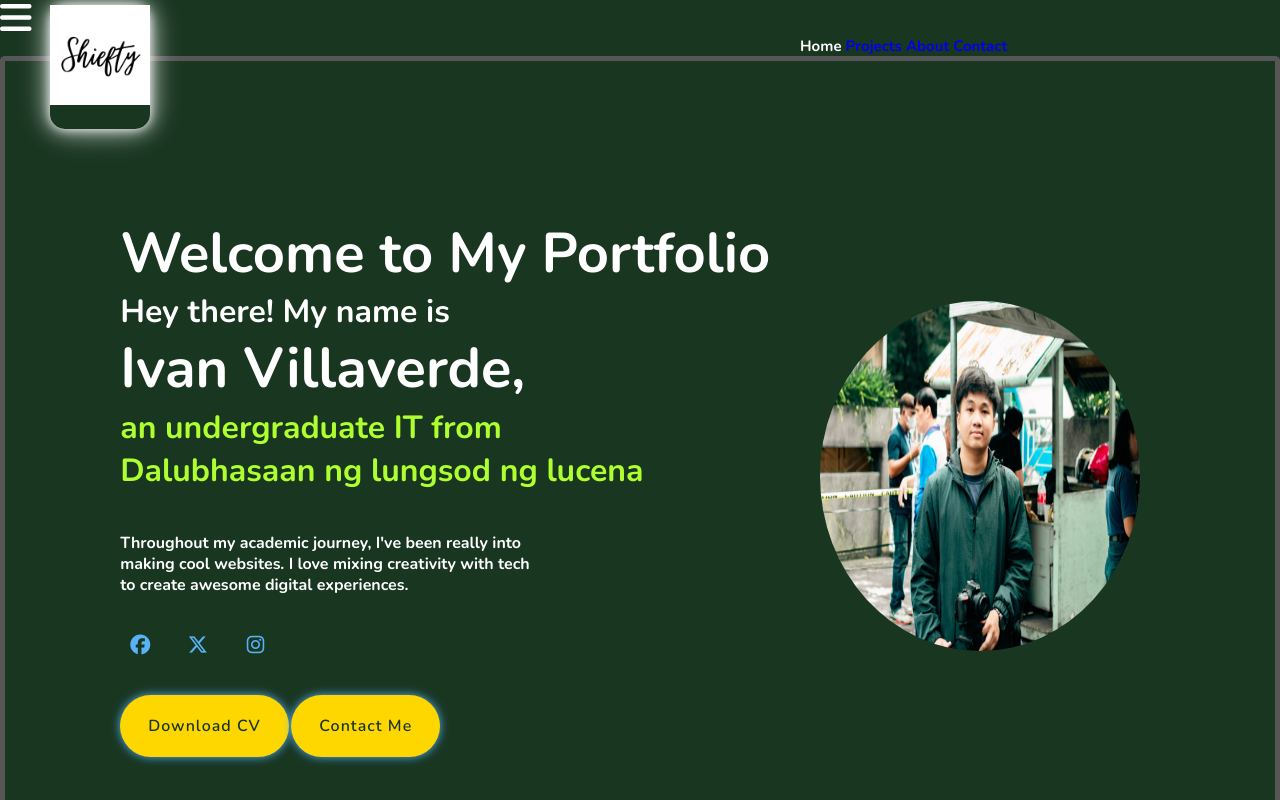
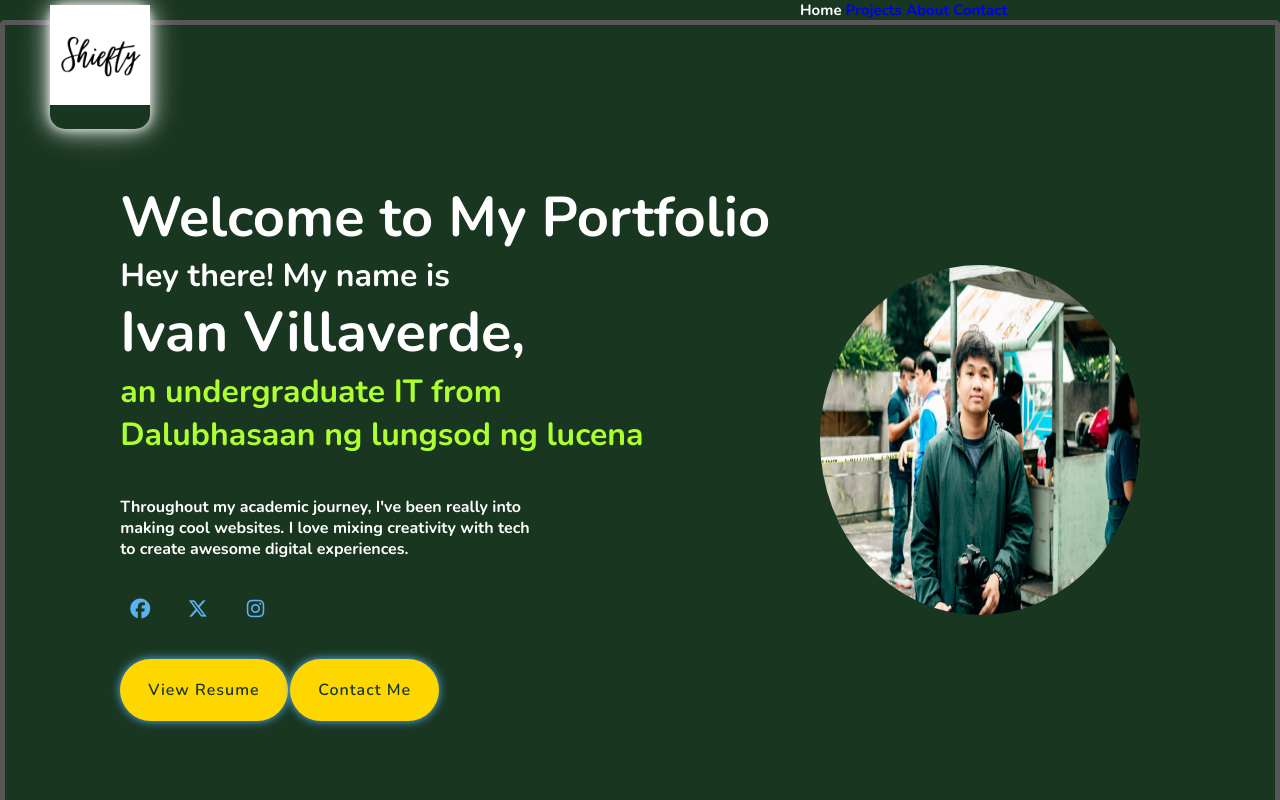
Before and after one commit to qnavi/Online-Portfolio1, a plain HTML site: page index.html in a window 1280 px wide. Shown: the top 800 px of the page. Drawn offline with nearby package versions, Linux system fonts and the light colour scheme.

Commit message:
Update index.html

```diff
--- a/index.html
+++ b/index.html
@@ -15,7 +15,7 @@
         <a href="#htitle" class="logo">
             <img src="Shiefty.png" alt="logo">
         </a>
-        <i class="fa-solid fa-bars" id="menu"></i>
+
 
         <nav class="navbar">
             <a href="#home" class="active">Home</a>
@@ -41,7 +41,8 @@
                     <a href="https://www.facebook.com/supernavii/"><i class="fa-brands fa-x-twitter"></i></a>
                     <a href="https://www.instagram.com/navilikestocool/"><i class="fa-brands fa-instagram"></i></a>
                 </div>
-                <a href="#" class="btn">Download CV</a>
+
+                <a href="https://qnavi.github.io/online-resume/" class="btn">View Resume</a>
                 <a href="#contact" class="btn">Contact Me</a>
         </div>
         <div class="home-img">
```
